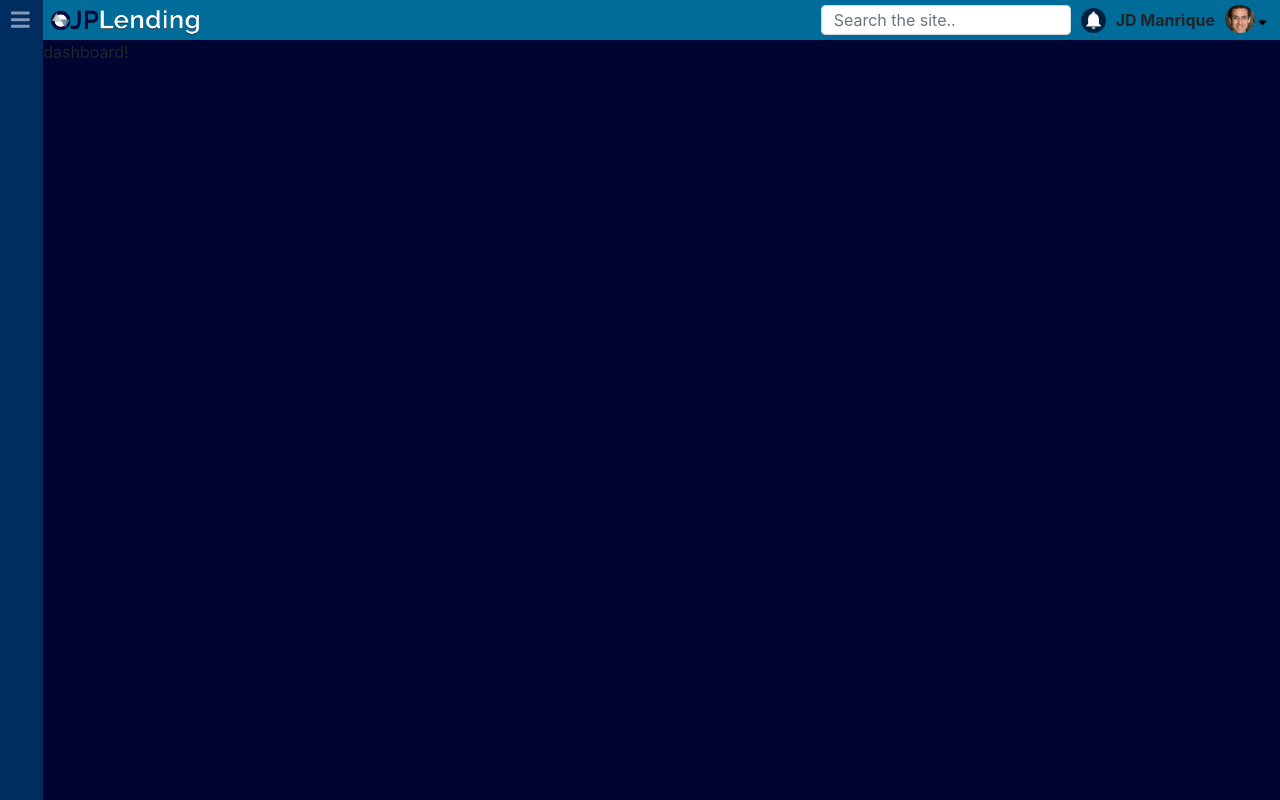
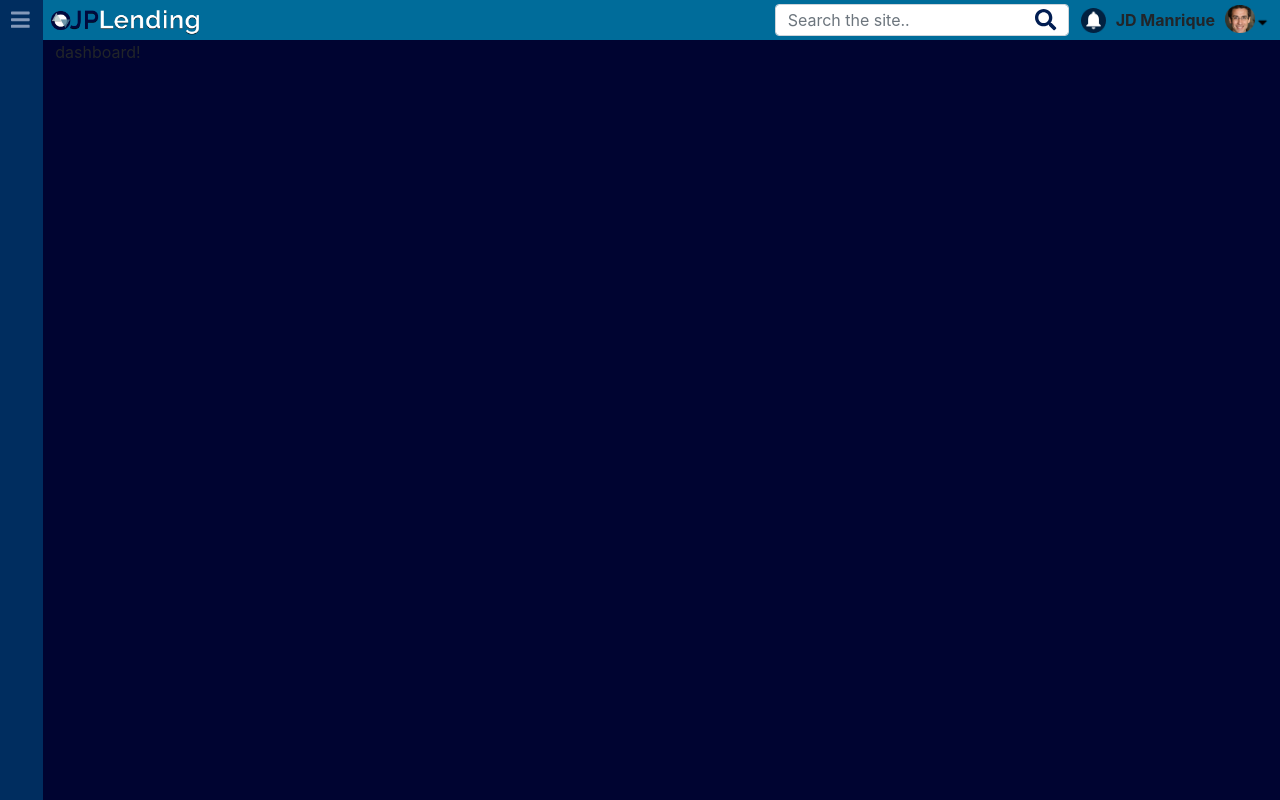
Before and after one commit to jdmanrique/myLendingApp, an Angular app in the folder myLendingApp-UI/: page /dashboard in a window 1280 px wide. Built offline with nearby package versions, Linux system fonts and the light colour scheme.

Commit message:
Search bar adjustments

```diff
--- a/myLendingApp-UI/src/app/layout/components/content-layout/content-layout.component.html
+++ b/myLendingApp-UI/src/app/layout/components/content-layout/content-layout.component.html
@@ -2,7 +2,7 @@
     <app-sidebar></app-sidebar>
     <div class="main-container">
         <app-titlebar></app-titlebar>
-        <div id="layoutMain_content">
+        <div id="layoutMain_content" class="container-fluid">
             <router-outlet></router-outlet>
         </div>
     </div>
--- a/myLendingApp-UI/src/app/layout/components/search/search.component.html
+++ b/myLendingApp-UI/src/app/layout/components/search/search.component.html
@@ -1,3 +1,6 @@
-<div class="searchInputContainer">
-    <input type="text" id="txtSearchBar" name="appSearchBar" class="form-control h-100" placeholder="Search the site.."/>
-</div>
+<div class="searchbar-container container-fluid" >
+    <input type="text" id="txtSearchBar" name="appSearchBar" class="searchbar-input form-control h-100" placeholder="Search the site.."/>
+    <div class="searchbar-icon">
+      <fa-icon [icon]="'search'" size="lg"></fa-icon>
+    </div>
+  </div>
--- a/myLendingApp-UI/src/app/layout/components/search/search.component.scss
+++ b/myLendingApp-UI/src/app/layout/components/search/search.component.scss
@@ -1,3 +1,41 @@
-.searchInputContainer {
-  height: 30px;
+@import 'styles/_variables';
+
+.searchbar-container {
+  height: 2rem;
+  display: flex;
+  flex-direction: row;
+  align-items: center;
+  position: relative;
+  z-index: 1000;
+
+  .searchbar-icon {
+    fa-icon {
+      color: $custom-color-royalbluedark;
+    }
+  }
 }
+
+@include media-breakpoint-up(sm) {
+  .searchbar-input {
+    padding-right: 2rem;
+    min-width: 18rem;
+  }
+  .searchbar-icon {
+    position: absolute;
+    z-index: 1001;
+    left: 17rem;
+    cursor: pointer;
+  }
+}
+
+@include media-breakpoint-down(sm) {
+
+  .searchbar-input {
+    display: none;
+  }
+
+  .searchbar-icon {
+    position: relative;
+    left: 0;
+  }
+}
--- a/myLendingApp-UI/src/app/layout/components/titlebar/titlebar.component.html
+++ b/myLendingApp-UI/src/app/layout/components/titlebar/titlebar.component.html
@@ -9,9 +9,7 @@
       </a>
     </div>
     <div class="titlebar-action-container">
-      <div class="search">
-        <app-search></app-search>
-      </div>
+      <app-search></app-search>
       <div class="user-notif">
         <span class="user-notif-icon"></span>
       </div>
--- a/myLendingApp-UI/src/app/shared/icons/icons.font-awesome-solid.ts
+++ b/myLendingApp-UI/src/app/shared/icons/icons.font-awesome-solid.ts
@@ -10,7 +10,8 @@ import {
     faFileInvoice,
     faAngleLeft,
     faTimes,
-    faBars
+    faBars,
+    faSearch
 } from '@fortawesome/free-solid-svg-icons';
 
 export const fontAwesomeSolidIcons = {
@@ -23,5 +24,6 @@ export const fontAwesomeSolidIcons = {
     faFileInvoice,
     faAngleLeft,
     faTimes,
-    faBars
+    faBars,
+    faSearch
 };
--- a/myLendingApp-UI/src/styles/_variables.scss
+++ b/myLendingApp-UI/src/styles/_variables.scss
@@ -1,5 +1,6 @@
 @import "bootstrap/scss/_functions";
 @import "bootstrap/scss/_variables";
+@import "bootstrap/scss/_mixins";
 
 %icon-image {
     width: 100%;
@@ -29,3 +30,4 @@ $custom-color-prussianblue: #002D5F;
 $custom-color-sapphireblue: #006C9A;
 $custom-color-lightcyan: #B5CACA;
 $custom-color-shadowblue: #8499b9;
+$primary: $custom-color-oxfordblue;
--- a/myLendingApp-UI/src/styles/navigation/_sidebar.scss
+++ b/myLendingApp-UI/src/styles/navigation/_sidebar.scss
@@ -59,7 +59,8 @@ app-sidebar {
                     flex-direction: row;
                     align-items: center;
                     height: 2.5rem;
-
+                    position: relative;
+                    z-index: 1000;
                     .icon {
                       flex-basis: 2rem;
                       margin-left: .5rem;
@@ -90,15 +91,17 @@ app-sidebar {
             }
             &.show {
                 padding-bottom: .5rem;
-                background-color: $custom-color-oxfordblue;
+                background-color: $custom-color-royalbluedark;
                 opacity: 1;
                 height: auto;
+                position: relative;
+                z-index: 1000;
             }
             .sidebar-nav-children-item {
                 padding-left: 3rem;
                 padding-bottom: .2rem;
                 opacity: 1;
-                height: 100%;
+                height: auto;
                 .sidebar-nav-link:before {
                     content: "-";
                     margin-right: .5rem;
--- a/myLendingApp-UI/src/styles/navigation/_titlebar.scss
+++ b/myLendingApp-UI/src/styles/navigation/_titlebar.scss
@@ -76,11 +76,6 @@ app-titlebar {
           height: 15px;
           margin-top: 5px;
         }
-
-        .search {
-          margin: 0px 10px 0 10px;
-          width: 250px;
-        }
     }
 
 
```
